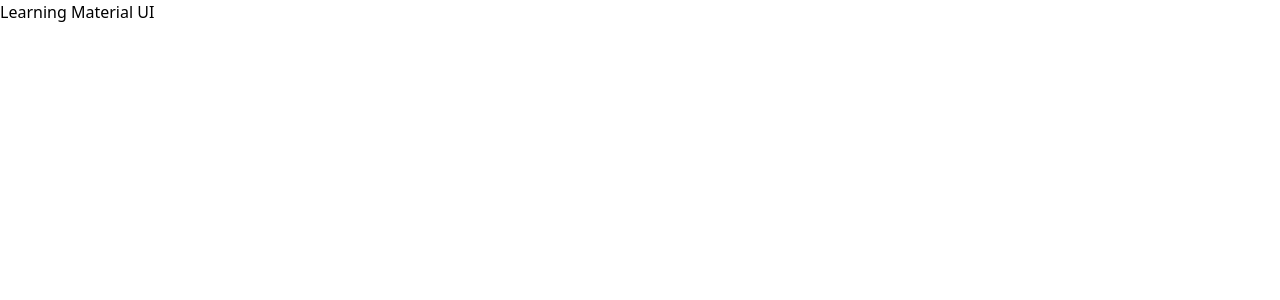
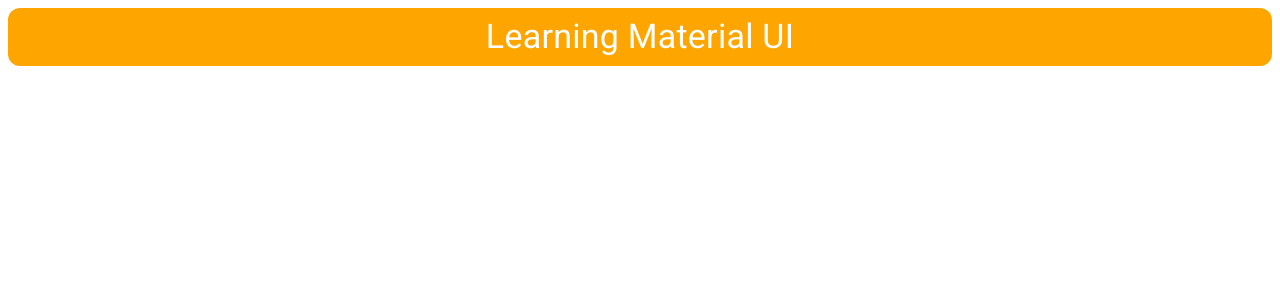
Before and after one commit to Najeeb93/React-Assignmt-3, a React (Vite) app: page / in a window 1280 px wide. Shown: the top 300 px of the page. Built offline with nearby package versions, Linux system fonts and the light colour scheme.

Commit message:
add to commit

```diff
--- a/src/App.jsx
+++ b/src/App.jsx
@@ -1,15 +1,17 @@
 import { useState } from 'react'
 import reactLogo from './assets/react.svg'
 import viteLogo from '/vite.svg'
-
 import UseEffect from './assets/UseEffect'
+import { Box, Typography} from '@mui/material'
 
 function App() {
 
 
   return (
     <div className='container mx-auto'>
-<h1>Learning Material UI</h1>
+      <Box display={'flex'} flexDirection={'column'} justifyContent={'center'} alignItems={'center'}
+       bgcolor={'orange'} padding={1} color={'white'} marginTop={1} marginBottom={1} borderRadius={3}>
+<Typography variant='h4'>Learning Material UI</Typography></Box>
     </div>
 
   )
--- a/src/main.jsx
+++ b/src/main.jsx
@@ -1,7 +1,7 @@
 import { StrictMode } from 'react'
 import { createRoot } from 'react-dom/client'
 import App from './App.jsx'
-import './index.css'
+// import './index.css'
 import '@fontsource/roboto/300.css';
 import '@fontsource/roboto/400.css';
 import '@fontsource/roboto/500.css';
```
